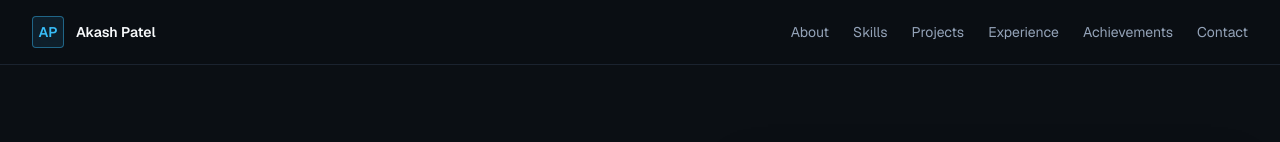
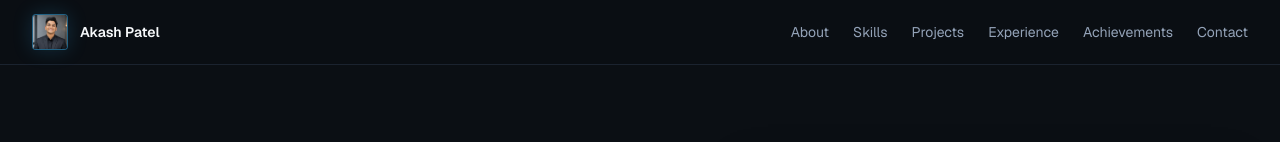
Before and after one commit to Akashpatel2609/akash-portfolio, a Next.js app: page / in a window 1280 px wide. Shown: the top 142 px of the page. Built offline with nearby package versions, Linux system fonts and the light colour scheme.

Commit message:
Update Akash contact details and profile photo

```diff
--- a/src/components/header.tsx
+++ b/src/components/header.tsx
@@ -1,6 +1,7 @@
 "use client";
 
 import { motion } from "framer-motion";
+import Image from "next/image";
 import { profile } from "@/data/profile";
 
 export function Header() {
@@ -13,8 +14,15 @@ export function Header() {
     >
       <div className="mx-auto flex h-16 max-w-7xl items-center justify-between px-4 sm:px-6 lg:px-8">
         <a href="#top" className="flex items-center gap-3 text-sm font-semibold text-[#F8FAFC]">
-          <span className="grid size-8 place-items-center rounded border border-[#38BDF8]/45 bg-[#38BDF8]/10 text-[#38BDF8]">
-            {profile.hero.brandMark}
+          <span className="relative size-9 overflow-hidden rounded border border-[#38BDF8]/45 bg-[#111827] shadow-[0_0_20px_rgba(56,189,248,0.18)]">
+            <Image
+              src={profile.hero.profileImage}
+              alt={`${profile.hero.name} profile photo`}
+              fill
+              priority
+              sizes="36px"
+              className="object-cover"
+            />
           </span>
           {profile.hero.name}
         </a>
--- a/src/data/profile.ts
+++ b/src/data/profile.ts
@@ -25,6 +25,7 @@ export const profile = {
   hero: {
     eyebrow: "AI Analytics Portfolio",
     brandMark: "AP",
+    profileImage: "/images/akash-patel-profile.png",
     dashboardLabel: "Live analytics layer",
     name: "Akash Patel",
     headline:
@@ -183,14 +184,14 @@ export const profile = {
     }
   ],
   contact: {
-    email: "akash.patel@example.com",
-    linkedin: "https://www.linkedin.com/in/akashpatel",
-    github: "https://github.com/akashpatel",
+    email: "26akashpatel99@gmail.com",
+    linkedin: "http://www.linkedin.com/in/akp09",
+    github: "https://github.com/Akashpatel2609",
     resume: "/resume",
     links: [
-      { label: "Email", value: "akash.patel@example.com", href: "mailto:akash.patel@example.com", icon: Mail },
-      { label: "LinkedIn", value: "linkedin.com/in/akashpatel", href: "https://www.linkedin.com/in/akashpatel", icon: Linkedin },
-      { label: "GitHub", value: "github.com/akashpatel", href: "https://github.com/akashpatel", icon: Github }
+      { label: "Email", value: "26akashpatel99@gmail.com", href: "mailto:26akashpatel99@gmail.com", icon: Mail },
+      { label: "LinkedIn", value: "linkedin.com/in/akp09", href: "http://www.linkedin.com/in/akp09", icon: Linkedin },
+      { label: "GitHub", value: "github.com/Akashpatel2609", href: "https://github.com/Akashpatel2609", icon: Github }
     ]
   }
 } as const;
```
Also changed, not shown: public/images/akash-patel-profile.png (added).
